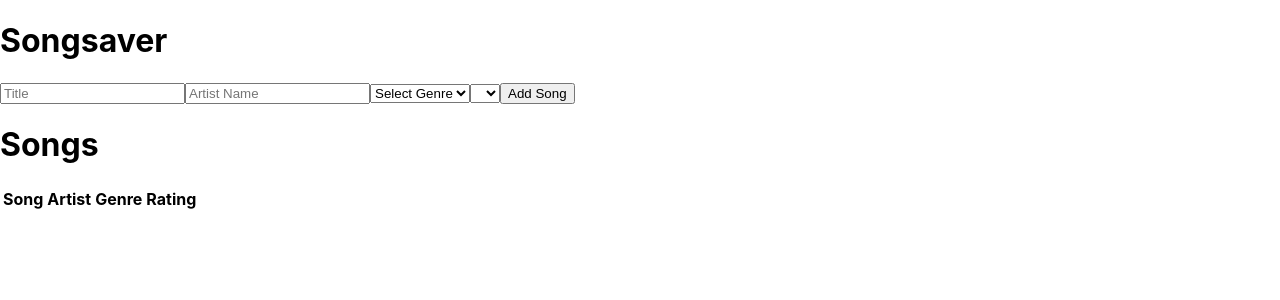
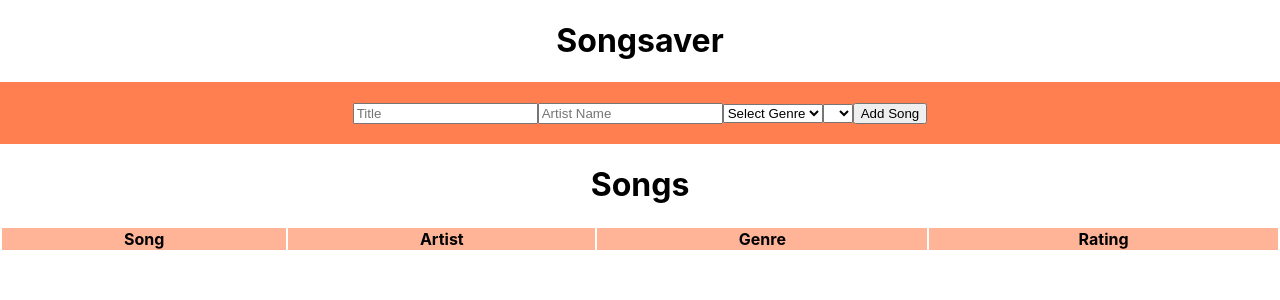
Before and after one commit to BrittDiepenhorst/Britt_Diepenhorst_Eindopdracht_Songsaver, a React (Create React App) app: page / in a window 1280 px wide. Shown: the top 300 px of the page. Built offline with nearby package versions, Linux system fonts and the light colour scheme.

Commit message:
CSS added

```diff
--- a/src/Components/SongForm.js
+++ b/src/Components/SongForm.js
@@ -28,7 +28,7 @@ function SongForm() {
     };
 
     return (
-        <div>
+        <div className="Songform">
             <input type="text" name="songTitle" placeholder="Title" value={songToAdd.songTitle} onChange={handleChange} />
             <input type="text" name="artistName" placeholder="Artist Name" value={songToAdd.artistName} onChange={handleChange} />
             <select name="genre" placeholder="Genre" value={songToAdd.genre} onChange={handleChange}>
--- a/src/Components/SongList.js
+++ b/src/Components/SongList.js
@@ -16,7 +16,7 @@ function SongList() {
     ));
 
     return (
-        <table className="Songtable">
+        <table className="SongList">
             <thead>
                 <tr className="song-header">
                     <th className="song-row__item">Song</th>
--- a/src/index.css
+++ b/src/index.css
@@ -11,3 +11,29 @@ code {
   font-family: source-code-pro, Menlo, Monaco, Consolas, 'Courier New',
     monospace;
 }
+
+.Songform {
+  background-color: coral;
+  padding: 20px 10px 20px 10px;
+  text-align: center;
+}
+
+.App h1 {
+  text-align: center;
+}
+
+.SongList {
+  width: 100%;
+}
+
+.song-header {
+  background-color: rgb(255, 179, 151);
+}
+
+.SongList tr:nth-child(even) {
+  background-color: lightgray;
+}
+
+.SongList tr:hover {
+  background-color: gray;
+}
```
